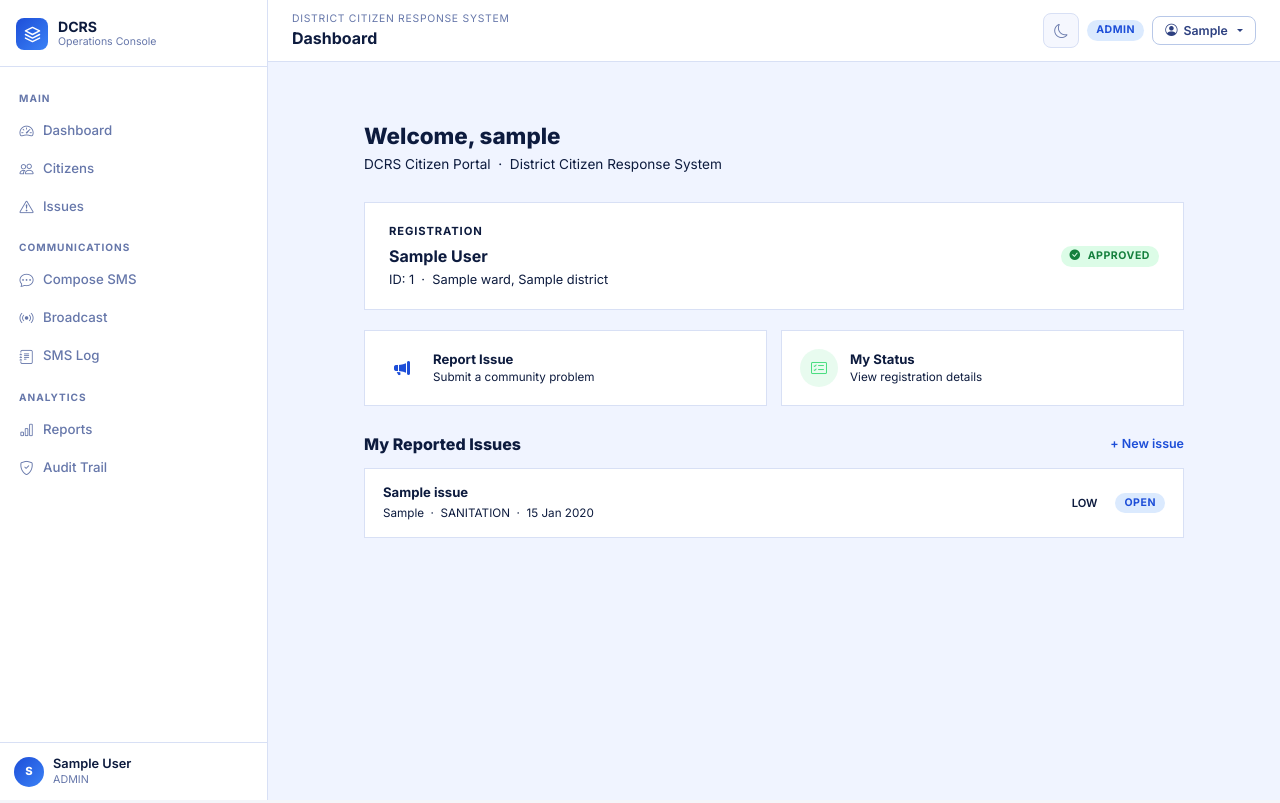
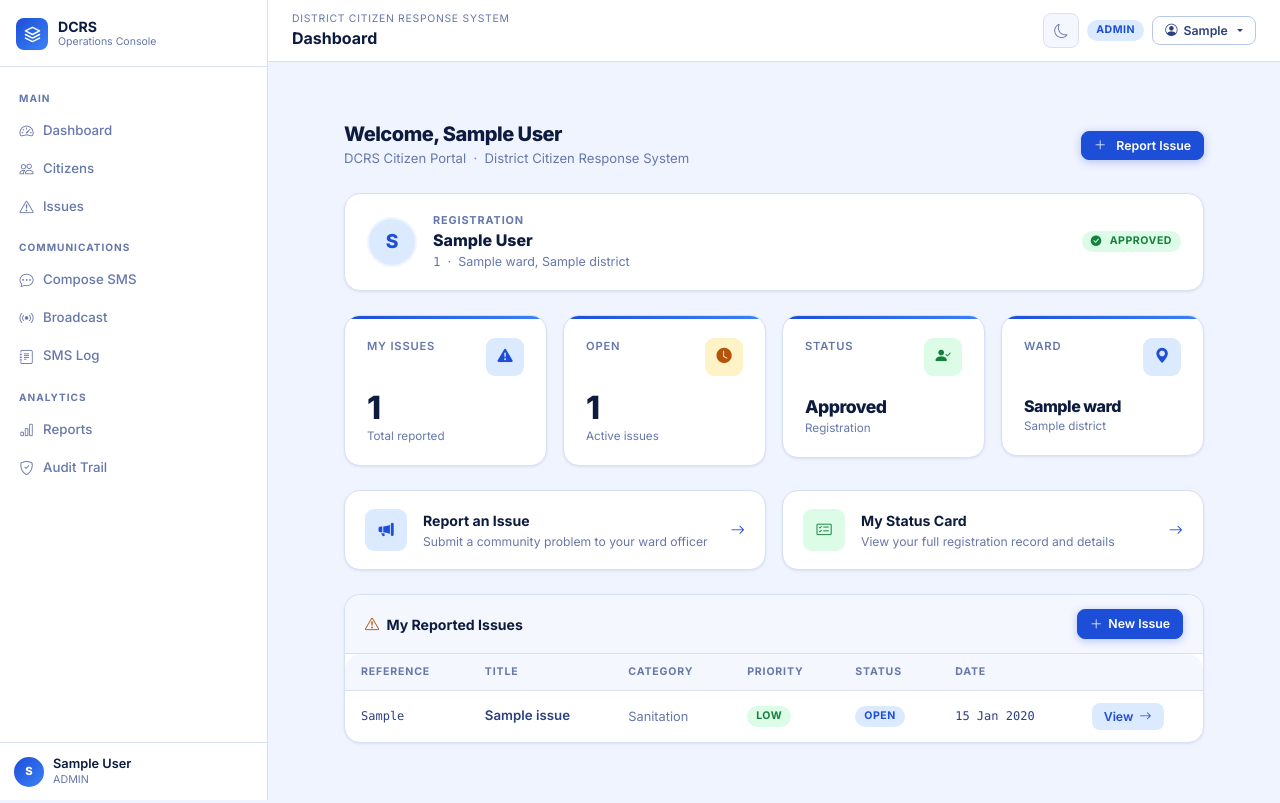
Before and after one commit to troubleman96/DCRS---DIGITAL-CITIZEN-REGISTRATION-AND-SMS-BASED-SYSTEM, a Django app: page /portal/ in a window 1280 px wide. Run offline with Django 5.2, Linux system fonts and the light colour scheme; a user stored in the database is signed in; tables that the repository leaves empty hold one stand-in row (values such as "Sample post").

Commit message:
Redesign citizen portal to match staff UI design system
- Page header with full name and Report Issue CTA button
- Registration card with avatar initials, status colour-coded left border,
  pending/rejected alert banners using design system colours
- 4 stat cards: My Issues / Open / Registration Status / Ward
- Quick action cards (Report Issue, My Status) styled as interactive
  cards with stat-icon, hover lift, and arrow
- My Reported Issues as dcrs-table with Reference, Title, Category,
  Priority, Status, Date columns and View button
- CitizenPortalView now passes open_count separately from my_issues

Co-Authored-By: Claude Sonnet 4.6 <noreply@anthropic.com>

```diff
--- a/apps/citizens/views.py
+++ b/apps/citizens/views.py
@@ -20,9 +20,14 @@ class CitizenPortalView(LoginRequiredMixin, TemplateView):
             profile = None
         context["profile"] = profile
         if profile:
-            context["my_issues"] = Issue.objects.filter(citizen=profile).order_by("-created_at")[:10]
+            my_issues = Issue.objects.filter(citizen=profile).order_by("-created_at")
+            context["my_issues"] = my_issues[:10]
+            context["open_count"] = my_issues.exclude(
+                status__in=["RESOLVED", "CLOSED"]
+            ).count()
         else:
             context["my_issues"] = []
+            context["open_count"] = 0
         return context
 
 
--- a/templates/citizens/portal.html
+++ b/templates/citizens/portal.html
@@ -2,117 +2,219 @@
 {% block title %}My Portal — DCRS{% endblock %}
 
 {% block content %}
-<div style="max-width:860px;margin:0 auto;padding:32px 20px">
+<div style="max-width:900px;margin:0 auto;padding:32px 20px">
 
-  {# ── Welcome ── #}
-  <div style="margin-bottom:28px">
-    <h1 style="font-size:1.4rem;font-weight:800;margin:0 0 4px;color:var(--text)">
-      Welcome, {{ request.user.get_first_name|default:request.user.username }}
-    </h1>
-    <p style="font-size:.85rem;color:var(--text-soft);margin:0">
-      DCRS Citizen Portal &nbsp;·&nbsp; District Citizen Response System
-    </p>
+  {# ── Welcome header ── #}
+  <div class="d-flex align-items-center justify-content-between mb-4" style="flex-wrap:wrap;gap:12px">
+    <div>
+      <div class="page-header-h">Welcome, {{ profile.full_name|default:request.user.get_full_name|default:request.user.username }}</div>
+      <div class="page-header-p">DCRS Citizen Portal &nbsp;·&nbsp; District Citizen Response System</div>
+    </div>
+    <a href="{% url 'issues:submit' %}" class="btn btn-primary btn-sm">
+      <i class="bi bi-plus-lg me-1"></i> Report Issue
+    </a>
   </div>
 
   {# ── Registration status card ── #}
   {% if profile %}
-  <div style="background:var(--surface);border:1px solid var(--border);border-radius:var(--radius);padding:20px 24px;margin-bottom:20px">
-    <div style="display:flex;align-items:center;justify-content:space-between;flex-wrap:wrap;gap:12px">
+  <div class="card mb-4" style="border-left:3px solid
+    {% if profile.status == 'APPROVED' %}var(--green)
+    {% elif profile.status == 'PENDING' %}var(--amber)
+    {% elif profile.status == 'REJECTED' %}var(--red)
+    {% else %}var(--muted){% endif %}">
+    <div class="card-body" style="padding:18px 22px !important">
+      <div class="d-flex align-items-center justify-content-between flex-wrap" style="gap:14px">
+
+        <div style="display:flex;align-items:center;gap:16px">
+          <div style="width:50px;height:50px;border-radius:50%;background:var(--accent-tint);border:2px solid var(--accent-xdim);display:flex;align-items:center;justify-content:center;font-size:1.2rem;font-weight:800;color:var(--accent);flex-shrink:0">
+            {{ profile.full_name|slice:":1"|upper }}
+          </div>
           <div>
-        <div style="font-size:.7rem;font-weight:700;letter-spacing:.08em;text-transform:uppercase;color:var(--text-soft);margin-bottom:4px">Registration</div>
-        <div style="font-size:1rem;font-weight:700;color:var(--text)">{{ profile.full_name }}</div>
-        <div style="font-size:.8rem;color:var(--text-soft);margin-top:2px">ID: {{ profile.citizen_id }} &nbsp;·&nbsp; {{ profile.ward.name }}, {{ profile.district.name }}</div>
+            <div style="font-size:.68rem;font-weight:700;letter-spacing:.08em;text-transform:uppercase;color:var(--muted);margin-bottom:3px">Registration</div>
+            <div style="font-size:1rem;font-weight:800;color:var(--text);line-height:1.2">{{ profile.full_name }}</div>
+            <div style="font-size:.78rem;color:var(--muted);margin-top:3px">
+              <span style="font-family:monospace">{{ profile.citizen_id }}</span>
+              &nbsp;·&nbsp; {{ profile.ward.name }}, {{ profile.district.name }}
             </div>
-      <span class="badge status-{{ profile.status }}" style="font-size:.8rem;padding:6px 14px">
-        {% if profile.status == 'APPROVED' %}<i class="bi bi-check-circle-fill"></i>
-        {% elif profile.status == 'PENDING' %}<i class="bi bi-hourglass-split"></i>
-        {% elif profile.status == 'REJECTED' %}<i class="bi bi-x-circle-fill"></i>
-        {% else %}<i class="bi bi-pause-circle-fill"></i>{% endif %}
-        &nbsp;{{ profile.get_status_display }}
+          </div>
+        </div>
+
+        <span class="badge status-{{ profile.status }}" style="font-size:.82rem;padding:7px 16px">
+          {% if profile.status == 'APPROVED' %}<i class="bi bi-check-circle-fill me-1"></i>
+          {% elif profile.status == 'PENDING' %}<i class="bi bi-hourglass-split me-1"></i>
+          {% elif profile.status == 'REJECTED' %}<i class="bi bi-x-circle-fill me-1"></i>
+          {% else %}<i class="bi bi-pause-circle-fill me-1"></i>{% endif %}
+          {{ profile.get_status_display }}
         </span>
       </div>
+
       {% if profile.status == 'PENDING' %}
-    <div style="margin-top:14px;padding:10px 14px;background:var(--surface-raised);border-radius:var(--radius-sm);font-size:.8rem;color:var(--text-soft)">
-      <i class="bi bi-info-circle"></i> Your registration is under review. You will be notified via SMS once processed.
+      <div style="margin-top:14px;padding:10px 14px;background:var(--amber-bg);border-radius:var(--r2);font-size:.8rem;color:var(--amber);display:flex;align-items:center;gap:8px">
+        <i class="bi bi-info-circle-fill"></i>
+        Your registration is under review. You will be notified via SMS once it is processed.
       </div>
       {% elif profile.status == 'REJECTED' %}
-    <div style="margin-top:14px;padding:10px 14px;background:#fee2e220;border-left:3px solid #f87171;border-radius:var(--radius-sm);font-size:.8rem;color:var(--text-soft)">
-      <i class="bi bi-exclamation-triangle"></i> Your registration was not approved. Please visit your nearest district office for assistance.
+      <div style="margin-top:14px;padding:10px 14px;background:var(--red-bg);border-radius:var(--r2);font-size:.8rem;color:var(--red);display:flex;align-items:center;gap:8px">
+        <i class="bi bi-exclamation-triangle-fill"></i>
+        Your registration was not approved. Please visit your nearest district office for assistance.
       </div>
       {% endif %}
     </div>
+  </div>
+
   {% else %}
-  <div style="background:var(--surface);border:1px solid var(--border);border-radius:var(--radius);padding:24px;margin-bottom:20px;text-align:center">
-    <i class="bi bi-person-plus" style="font-size:2rem;color:var(--text-soft);display:block;margin-bottom:10px"></i>
+  <div class="card mb-4">
+    <div class="card-body" style="text-align:center;padding:40px 20px !important">
+      <i class="bi bi-person-plus" style="font-size:2rem;color:var(--muted);display:block;margin-bottom:10px;opacity:.5"></i>
       <div style="font-size:.95rem;font-weight:700;margin-bottom:6px;color:var(--text)">No registration found</div>
-    <p style="font-size:.82rem;color:var(--text-soft);margin-bottom:16px">Your account is not linked to a citizen record yet.</p>
-    <a href="{% url 'citizens:register' %}" class="btn btn-sm btn-primary">
-      <i class="bi bi-person-plus"></i> Register Now
+      <p style="font-size:.82rem;color:var(--muted);margin-bottom:16px">Your account is not linked to a citizen record yet.</p>
+      <a href="{% url 'citizens:register' %}" class="btn btn-primary btn-sm">
+        <i class="bi bi-person-plus me-1"></i> Register Now
       </a>
+    </div>
   </div>
   {% endif %}
 
+  {# ── Stat cards ── #}
+  <div class="row g-3 mb-4">
+    <div class="col-6 col-md-3">
+      <div class="stat-card">
+        <div class="d-flex align-items-start justify-content-between mb-3">
+          <span class="stat-label">My Issues</span>
+          <div class="stat-icon si-blue d-flex align-items-center justify-content-center">
+            <i class="bi bi-exclamation-triangle-fill"></i>
+          </div>
+        </div>
+        <div class="stat-num">{{ my_issues|length }}</div>
+        <div class="stat-sub mt-1">Total reported</div>
+      </div>
+    </div>
+    <div class="col-6 col-md-3">
+      <div class="stat-card">
+        <div class="d-flex align-items-start justify-content-between mb-3">
+          <span class="stat-label">Open</span>
+          <div class="stat-icon si-amber d-flex align-items-center justify-content-center">
+            <i class="bi bi-clock-fill"></i>
+          </div>
+        </div>
+        <div class="stat-num">{{ open_count }}</div>
+        <div class="stat-sub mt-1">Active issues</div>
+      </div>
+    </div>
+    <div class="col-6 col-md-3">
+      <div class="stat-card">
+        <div class="d-flex align-items-start justify-content-between mb-3">
+          <span class="stat-label">Status</span>
+          <div class="stat-icon {% if profile.status == 'APPROVED' %}si-green{% elif profile.status == 'PENDING' %}si-amber{% else %}si-red{% endif %} d-flex align-items-center justify-content-center">
+            <i class="bi bi-person-check-fill"></i>
+          </div>
+        </div>
+        <div class="stat-num" style="font-size:1.1rem;padding-top:6px">
+          {% if profile %}{{ profile.get_status_display }}{% else %}—{% endif %}
+        </div>
+        <div class="stat-sub mt-1">Registration</div>
+      </div>
+    </div>
+    <div class="col-6 col-md-3">
+      <div class="stat-card">
+        <div class="d-flex align-items-start justify-content-between mb-3">
+          <span class="stat-label">Ward</span>
+          <div class="stat-icon si-blue d-flex align-items-center justify-content-center">
+            <i class="bi bi-geo-alt-fill"></i>
+          </div>
+        </div>
+        <div class="stat-num" style="font-size:1rem;padding-top:6px">
+          {% if profile %}{{ profile.ward.name }}{% else %}—{% endif %}
+        </div>
+        <div class="stat-sub mt-1">{% if profile %}{{ profile.district.name }}{% endif %}</div>
+      </div>
+    </div>
+  </div>
+
   {# ── Quick actions ── #}
-  <div style="display:grid;grid-template-columns:repeat(auto-fit,minmax(180px,1fr));gap:14px;margin-bottom:28px">
-    <a href="{% url 'issues:submit' %}" style="background:var(--surface);border:1px solid var(--border);border-radius:var(--radius);padding:18px;text-decoration:none;display:flex;align-items:center;gap:12px;transition:border-color .15s" onmouseover="this.style.borderColor='var(--accent)'" onmouseout="this.style.borderColor='var(--border)'">
-      <div style="width:38px;height:38px;border-radius:50%;background:var(--accent)20;display:flex;align-items:center;justify-content:center;flex-shrink:0">
-        <i class="bi bi-megaphone-fill" style="color:var(--accent);font-size:1rem"></i>
+  <div class="row g-3 mb-4">
+    <div class="col-md-6">
+      <a href="{% url 'issues:submit' %}" class="card" style="text-decoration:none;display:block;transition:box-shadow .15s,transform .15s" onmouseover="this.style.transform='translateY(-2px)';this.style.boxShadow='var(--sh2)'" onmouseout="this.style.transform='';this.style.boxShadow=''">
+        <div class="card-body" style="display:flex;align-items:center;gap:16px;padding:18px 20px !important">
+          <div class="stat-icon si-blue d-flex align-items-center justify-content-center" style="width:42px;height:42px;flex-shrink:0">
+            <i class="bi bi-megaphone-fill"></i>
           </div>
           <div>
-        <div style="font-size:.82rem;font-weight:700;color:var(--text)">Report Issue</div>
-        <div style="font-size:.73rem;color:var(--text-soft)">Submit a community problem</div>
+            <div style="font-size:.88rem;font-weight:700;color:var(--text)">Report an Issue</div>
+            <div style="font-size:.76rem;color:var(--muted);margin-top:2px">Submit a community problem to your ward officer</div>
+          </div>
+          <i class="bi bi-arrow-right ms-auto" style="color:var(--accent);font-size:.9rem"></i>
         </div>
       </a>
-
+    </div>
     {% if profile %}
-    <a href="{% url 'citizens:status' profile.pk %}" style="background:var(--surface);border:1px solid var(--border);border-radius:var(--radius);padding:18px;text-decoration:none;display:flex;align-items:center;gap:12px;transition:border-color .15s" onmouseover="this.style.borderColor='var(--accent)'" onmouseout="this.style.borderColor='var(--border)'">
-      <div style="width:38px;height:38px;border-radius:50%;background:#4ade8020;display:flex;align-items:center;justify-content:center;flex-shrink:0">
-        <i class="bi bi-card-checklist" style="color:#4ade80;font-size:1rem"></i>
+    <div class="col-md-6">
+      <a href="{% url 'citizens:status' profile.pk %}" class="card" style="text-decoration:none;display:block;transition:box-shadow .15s,transform .15s" onmouseover="this.style.transform='translateY(-2px)';this.style.boxShadow='var(--sh2)'" onmouseout="this.style.transform='';this.style.boxShadow=''">
+        <div class="card-body" style="display:flex;align-items:center;gap:16px;padding:18px 20px !important">
+          <div class="stat-icon si-green d-flex align-items-center justify-content-center" style="width:42px;height:42px;flex-shrink:0">
+            <i class="bi bi-card-checklist"></i>
           </div>
           <div>
-        <div style="font-size:.82rem;font-weight:700;color:var(--text)">My Status</div>
-        <div style="font-size:.73rem;color:var(--text-soft)">View registration details</div>
+            <div style="font-size:.88rem;font-weight:700;color:var(--text)">My Status Card</div>
+            <div style="font-size:.76rem;color:var(--muted);margin-top:2px">View your full registration record and details</div>
+          </div>
+          <i class="bi bi-arrow-right ms-auto" style="color:var(--accent);font-size:.9rem"></i>
         </div>
       </a>
+    </div>
     {% endif %}
   </div>
 
   {# ── My issues ── #}
-  <div>
-    <div style="display:flex;align-items:center;justify-content:space-between;margin-bottom:14px">
-      <h2 style="font-size:1rem;font-weight:800;margin:0;color:var(--text)">My Reported Issues</h2>
-      <a href="{% url 'issues:submit' %}" style="font-size:.78rem;font-weight:600;color:var(--accent)">
-        + New issue
+  <div class="card">
+    <div class="card-header">
+      <span class="card-title"><i class="bi bi-exclamation-triangle me-1" style="color:var(--amber)"></i> My Reported Issues</span>
+      <a href="{% url 'issues:submit' %}" class="btn btn-primary btn-sm" style="font-size:.73rem;padding:4px 10px">
+        <i class="bi bi-plus-lg"></i> New Issue
       </a>
     </div>
 
     {% if my_issues %}
-    <div style="display:flex;flex-direction:column;gap:10px">
+    <div class="table-wrap" style="border:none">
+      <table class="dcrs-table">
+        <thead>
+          <tr>
+            <th>Reference</th>
+            <th>Title</th>
+            <th>Category</th>
+            <th>Priority</th>
+            <th>Status</th>
+            <th>Date</th>
+            <th></th>
+          </tr>
+        </thead>
+        <tbody>
           {% for issue in my_issues %}
-      <a href="{% url 'issues:detail' issue.pk %}" style="background:var(--surface);border:1px solid var(--border);border-radius:var(--radius);padding:14px 18px;text-decoration:none;display:flex;align-items:center;justify-content:space-between;gap:12px;flex-wrap:wrap">
-        <div style="min-width:0">
-          <div style="font-size:.82rem;font-weight:700;color:var(--text);white-space:nowrap;overflow:hidden;text-overflow:ellipsis">{{ issue.title }}</div>
-          <div style="font-size:.73rem;color:var(--text-soft);margin-top:2px">
-            {{ issue.reference_no }} &nbsp;·&nbsp; {{ issue.category }} &nbsp;·&nbsp; {{ issue.created_at|date:"d M Y" }}
-          </div>
-        </div>
-        <div style="display:flex;align-items:center;gap:8px;flex-shrink:0">
-          <span style="font-size:.7rem;font-weight:600;padding:3px 10px;border-radius:20px;
-            {% if issue.priority == 'CRITICAL' %}background:#fee2e2;color:#dc2626
-            {% elif issue.priority == 'HIGH' %}background:#fff7ed;color:#ea580c
-            {% else %}background:var(--surface-raised);color:var(--text-soft){% endif %}">
-            {{ issue.priority }}
-          </span>
-          <span class="badge status-{{ issue.status }}" style="font-size:.7rem">{{ issue.get_status_display }}</span>
-        </div>
+          <tr>
+            <td class="td-mono">{{ issue.reference_no }}</td>
+            <td class="td-bold">{{ issue.title|truncatechars:44 }}</td>
+            <td style="font-size:.8rem;color:var(--muted)">{{ issue.get_category_display }}</td>
+            <td><span class="badge priority-{{ issue.priority }}">{{ issue.get_priority_display }}</span></td>
+            <td><span class="badge status-{{ issue.status }}">{{ issue.get_status_display }}</span></td>
+            <td class="td-mono">{{ issue.created_at|date:"d M Y" }}</td>
+            <td>
+              <a href="{% url 'issues:detail' issue.pk %}" class="btn btn-sm" style="background:var(--accent-tint);color:var(--accent);border:none;font-size:.73rem;padding:3px 9px">
+                View <i class="bi bi-arrow-right"></i>
               </a>
+            </td>
+          </tr>
           {% endfor %}
+        </tbody>
+      </table>
     </div>
     {% else %}
-    <div style="text-align:center;padding:36px 20px;background:var(--surface);border:1px solid var(--border);border-radius:var(--radius)">
-      <i class="bi bi-megaphone" style="font-size:1.8rem;color:var(--text-soft);display:block;margin-bottom:8px;opacity:.4"></i>
-      <div style="font-size:.85rem;color:var(--text-soft)">No issues reported yet.</div>
-      <a href="{% url 'issues:submit' %}" style="display:inline-block;margin-top:12px;font-size:.8rem;font-weight:600;color:var(--accent)">Report your first issue</a>
+    <div class="card-body" style="text-align:center;padding:48px 20px !important">
+      <i class="bi bi-megaphone" style="font-size:2rem;display:block;margin-bottom:10px;opacity:.3;color:var(--muted)"></i>
+      <div style="font-size:.88rem;font-weight:600;color:var(--text);margin-bottom:4px">No issues reported yet</div>
+      <div style="font-size:.8rem;color:var(--muted);margin-bottom:16px">Use the button below to report a problem in your community.</div>
+      <a href="{% url 'issues:submit' %}" class="btn btn-primary btn-sm">
+        <i class="bi bi-plus-lg me-1"></i> Report your first issue
+      </a>
     </div>
     {% endif %}
   </div>
```
Lines whose indentation alone changed are shown as unchanged.
